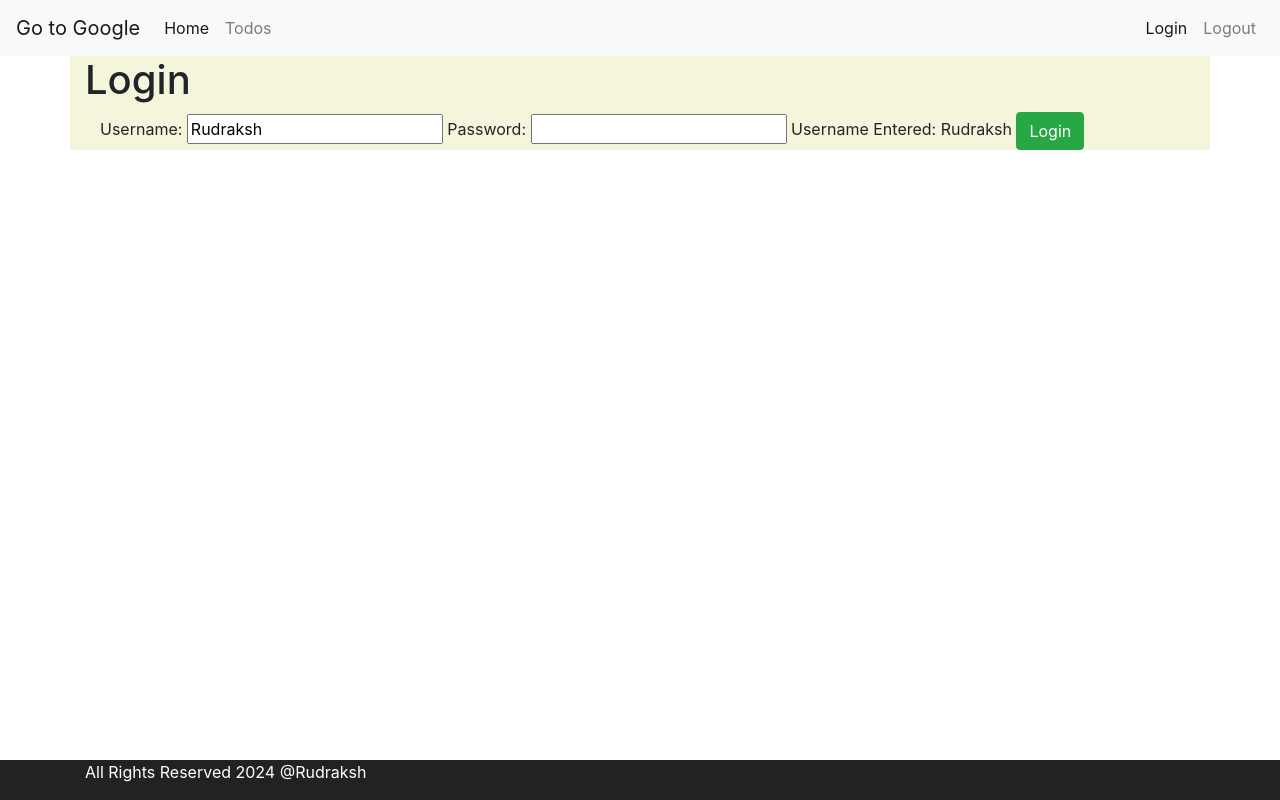
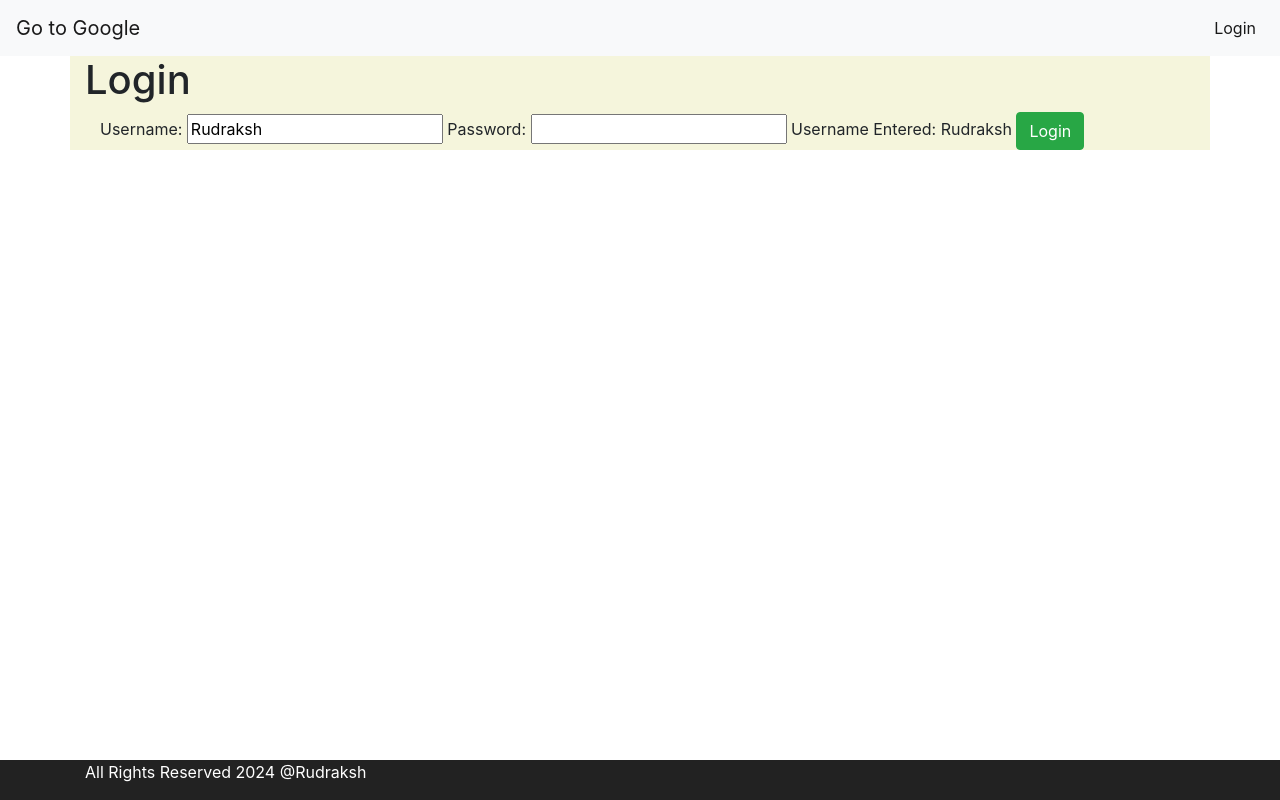
Before and after one commit to rudrakshvats/angularTodoUdemy, an Angular app: page / in a window 1280 px wide. Built offline with nearby package versions, Linux system fonts and the light colour scheme.

Commit message:
enabling menu items on the basis of login

```diff
--- a/src/app/menu/menu.component.html
+++ b/src/app/menu/menu.component.html
@@ -16,23 +16,39 @@
     <div class="collapse navbar-collapse" id="navbarSupportedContent">
       <ul class="navbar-nav mr-auto">
         <li class="nav-item active">
-          <a class="nav-link" routerLink="/welcome/Rudraksh"
+          <a
+            *ngIf="hardCodedAuthenticationService.isUserLoggedIn()"
+            class="nav-link"
+            routerLink="/welcome/Rudraksh"
             >Home <span class="sr-only">(current)</span></a
           >
         </li>
         <li class="nav-item">
-          <a class="nav-link" routerLink="/todos">Todos</a>
+          <a
+            *ngIf="hardCodedAuthenticationService.isUserLoggedIn()"
+            class="nav-link"
+            routerLink="/todos"
+            >Todos</a
+          >
         </li>
       </ul>
       <div class="form-inline my-2 my-lg-0">
         <ul class="navbar-nav mr-auto">
           <li class="nav-item active">
-            <a class="nav-link" routerLink="/login"
+            <a
+              *ngIf="!hardCodedAuthenticationService.isUserLoggedIn()"
+              class="nav-link"
+              routerLink="/login"
               >Login <span class="sr-only">(current)</span></a
             >
           </li>
           <li class="nav-item">
-            <a class="nav-link" routerLink="/logout">Logout</a>
+            <a
+              *ngIf="hardCodedAuthenticationService.isUserLoggedIn()"
+              class="nav-link"
+              routerLink="/logout"
+              >Logout</a
+            >
           </li>
         </ul>
       </div>
--- a/src/app/menu/menu.component.ts
+++ b/src/app/menu/menu.component.ts
@@ -8,9 +8,13 @@ import { HardcodedAuthenticationService } from '../service/hardcoded-authenticat
   styleUrls: ['./menu.component.css'],
 })
 export class MenuComponent implements OnInit {
+  //isUserLoggedIn: boolean = false;
+
   constructor(
     public hardCodedAuthenticationService: HardcodedAuthenticationService
   ) {}
 
-  ngOnInit(): void {}
+  ngOnInit(): void {
+    //this.isUserLoggedIn = this.hardCodedAuthenticationService.isUserLoggedIn();
+  }
 }
--- a/src/app/service/hardcoded-authentication.service.ts
+++ b/src/app/service/hardcoded-authentication.service.ts
@@ -9,10 +9,10 @@ export class HardcodedAuthenticationService {
 
   authenticate(username: string, password: string) {
     // simply created a method for authentication for hardcoded values so that user can login according to it, the arguments/parameters can simply be used when we use it inside some other service
-    console.log('before', this.isUserLoggedIn());
+    //console.log('before', this.isUserLoggedIn());
     if (username === 'Rudraksh' && password === 'dummy') {
       sessionStorage.setItem('authenticatedUser', username);
-      console.log('after', this.isUserLoggedIn());
+      //console.log('after', this.isUserLoggedIn());
       return true;
     }
     return false;
```
